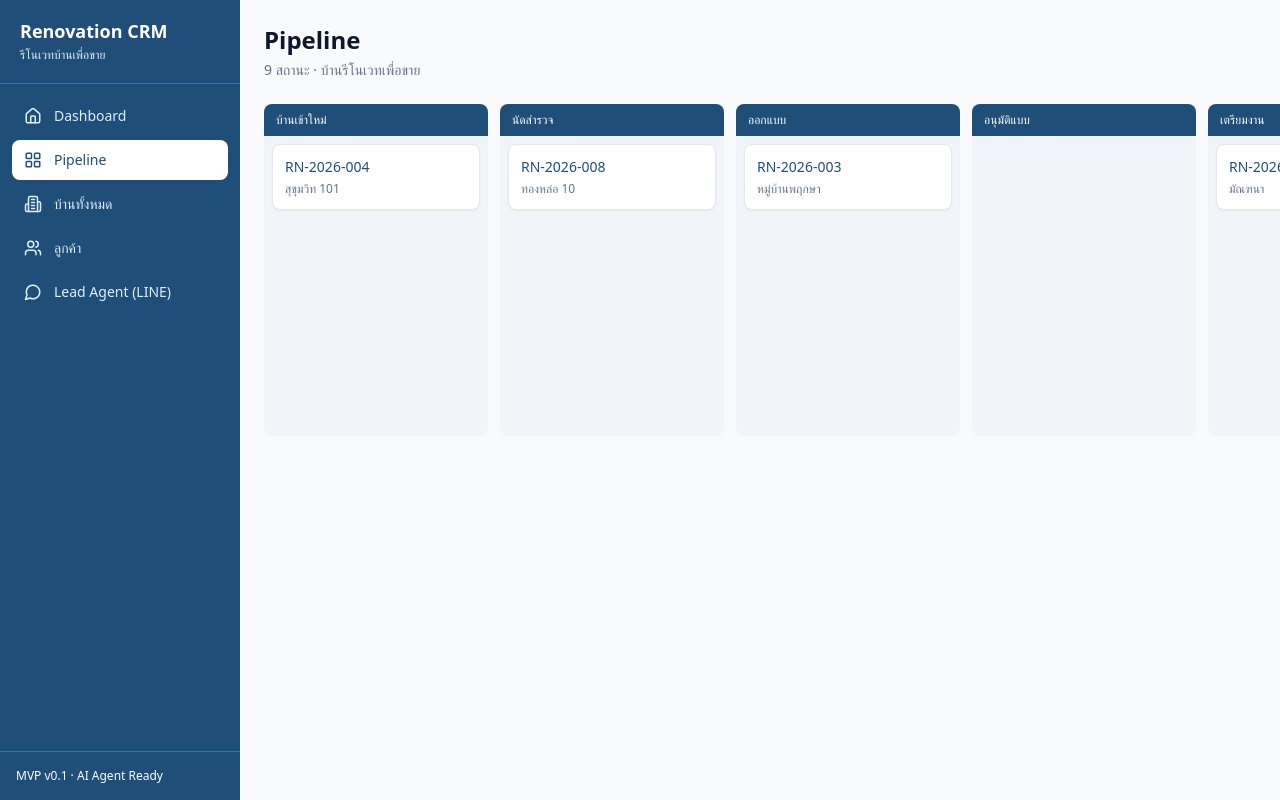
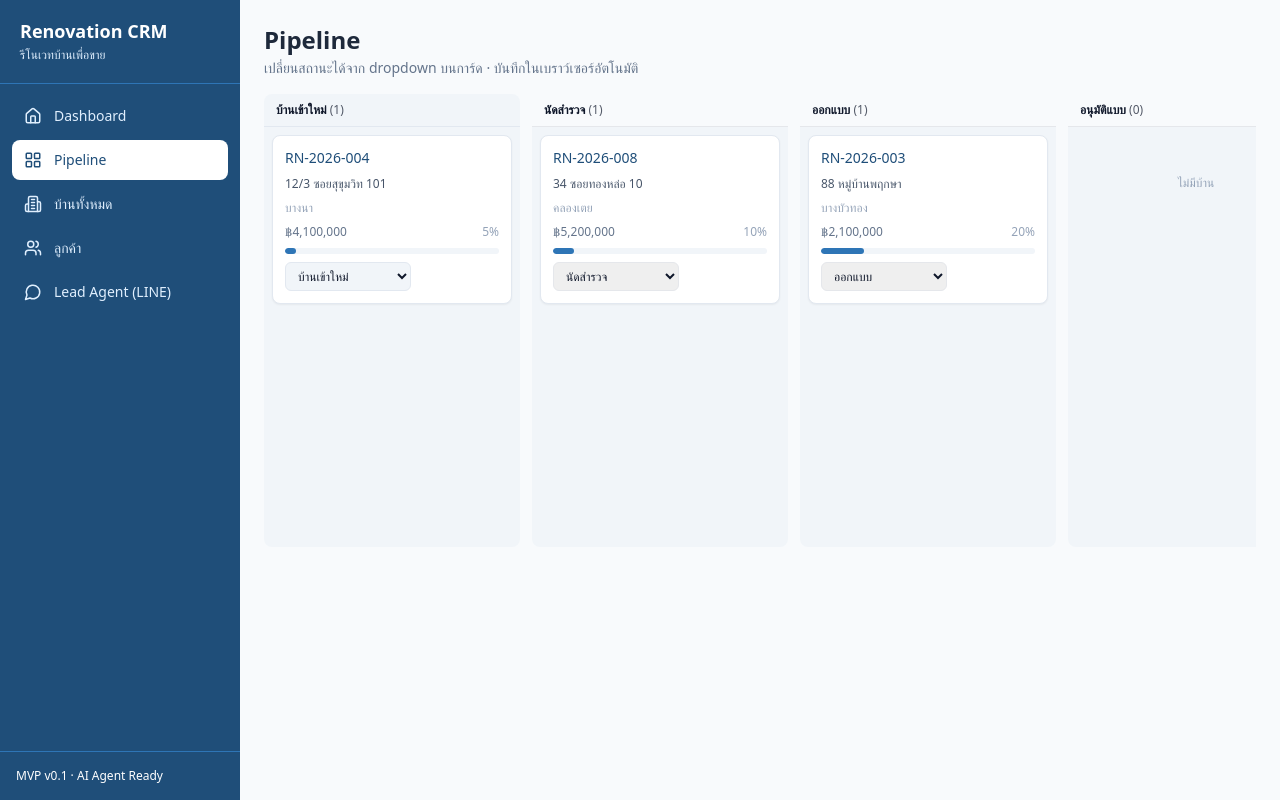
Before and after one commit to charawut112-coder/renovation-crm, a Next.js app: page /pipeline in a window 1280 px wide. Built offline with nearby package versions, Linux system fonts and the light colour scheme.

Commit message:
feat: Pipeline page with status dropdown and toast

```diff
--- a/app/pipeline/page.tsx
+++ b/app/pipeline/page.tsx
@@ -1,33 +1,109 @@
+"use client";
+
+import { useEffect, useState } from "react";
+import {
+  PIPELINE_STATUSES,
+  STATUS_COLORS,
+  loadProperties,
+  saveProperties,
+  progressFromStatus,
+  formatPrice,
+  type Property,
+  type PropertyStatus,
+} from "@/lib/data";
+import StatusSelect from "@/components/StatusSelect";
+
 export default function PipelinePage() {
-  const statuses = ["บ้านเข้าใหม่","นัดสำรวจ","ออกแบบ","อนุมัติแบบ","เตรียมงาน","เริ่มก่อสร้าง","ตรวจงานก่อนนำขาย","ส่งมอบให้ลูกค้า","หลังการขาย"];
-  const sample: Record<string, {code:string;addr:string}[]> = {
-    "บ้านเข้าใหม่": [{code:"RN-2026-004",addr:"สุขุมวิท 101"}],
-    "นัดสำรวจ": [{code:"RN-2026-008",addr:"ทองหล่อ 10"}],
-    "ออกแบบ": [{code:"RN-2026-003",addr:"หมู่บ้านพฤกษา"}],
-    "เตรียมงาน": [{code:"RN-2026-007",addr:"มัณฑนา"}],
-    "เริ่มก่อสร้าง": [{code:"RN-2026-001",addr:"ลาดพร้าว 15"}],
-    "ตรวจงานก่อนนำขาย": [{code:"RN-2026-002",addr:"รามอินทรา"}],
-    "ส่งมอบให้ลูกค้า": [{code:"RN-2026-005",addr:"พหลโยธิน"}],
-    "หลังการขาย": [{code:"RN-2026-006",addr:"อารีย์"}],
-  };
+  const [properties, setProperties] = useState<Property[]>([]);
+  const [toast, setToast] = useState<string | null>(null);
+
+  useEffect(() => {
+    setProperties(loadProperties());
+  }, []);
+
+  function updateStatus(id: string, status: PropertyStatus) {
+    setProperties((prev) => {
+      const next = prev.map((p) =>
+        p.id === id
+          ? { ...p, status, progress: progressFromStatus(status) }
+          : p
+      );
+      saveProperties(next);
+      const code = next.find((p) => p.id === id)?.code;
+      setToast(`${code} → ${status}`);
+      setTimeout(() => setToast(null), 2500);
+      return next;
+    });
+  }
+
   return (
-    <div className="p-6 overflow-x-auto">
-      <h1 className="text-2xl font-bold mb-1">Pipeline</h1>
-      <p className="text-slate-500 mb-6 text-sm">9 สถานะ · บ้านรีโนเวทเพื่อขาย</p>
-      <div className="flex gap-3 min-w-max">
-        {statuses.map(s => (
-          <div key={s} className="w-56 flex-shrink-0">
-            <div className="bg-brand-600 text-white text-xs font-medium px-3 py-2 rounded-t-lg">{s}</div>
-            <div className="bg-slate-100 p-2 rounded-b-lg min-h-[300px] space-y-2">
-              {(sample[s]||[]).map((p) => (
-                <div key={p.code} className="bg-white p-3 rounded-lg shadow-sm border text-sm">
-                  <div className="font-medium text-brand-600">{p.code}</div>
-                  <div className="text-xs text-slate-500 mt-1">{p.addr}</div>
+    <div className="p-6 h-screen overflow-hidden flex flex-col relative">
+      <div className="mb-4">
+        <h1 className="text-2xl font-bold text-slate-800">Pipeline</h1>
+        <p className="text-slate-500 text-sm mt-0.5">
+          เปลี่ยนสถานะได้จาก dropdown บนการ์ด · บันทึกในเบราว์เซอร์อัตโนมัติ
+        </p>
+      </div>
+
+      {toast && (
+        <div className="absolute top-4 right-6 z-20 bg-brand-600 text-white text-sm px-4 py-2 rounded-lg shadow-lg">
+          อัปเดตแล้ว: {toast}
+        </div>
+      )}
+
+      <div className="flex-1 overflow-x-auto">
+        <div className="flex gap-3 min-w-max pb-4">
+          {PIPELINE_STATUSES.map((status) => {
+            const items = properties.filter((p) => p.status === status);
+            return (
+              <div key={status} className="w-64 flex-shrink-0">
+                <div
+                  className={`rounded-t-lg px-3 py-2 text-xs font-semibold border-b ${STATUS_COLORS[status]}`}
+                >
+                  {status}{" "}
+                  <span className="opacity-70 font-normal">({items.length})</span>
                 </div>
-              ))}
-            </div>
-          </div>
-        ))}
+                <div className="bg-slate-100 rounded-b-lg p-2 min-h-[420px] space-y-2">
+                  {items.map((p) => (
+                    <div
+                      key={p.id}
+                      className="bg-white rounded-lg p-3 shadow-sm border border-slate-200 space-y-2"
+                    >
+                      <div className="font-medium text-sm text-brand-600">
+                        {p.code}
+                      </div>
+                      <div className="text-xs text-slate-600 truncate">
+                        {p.address}
+                      </div>
+                      <div className="text-xs text-slate-400">{p.district}</div>
+                      <div className="flex items-center justify-between gap-2">
+                        <span className="text-xs text-slate-500">
+                          {formatPrice(p.purchasePrice)}
+                        </span>
+                        <span className="text-xs text-slate-400">{p.progress}%</span>
+                      </div>
+                      <div className="h-1.5 bg-slate-100 rounded-full overflow-hidden">
+                        <div
+                          className="h-full bg-brand-500 rounded-full transition-all"
+                          style={{ width: `${p.progress}%` }}
+                        />
+                      </div>
+                      <StatusSelect
+                        value={p.status}
+                        onChange={(s) => updateStatus(p.id, s)}
+                      />
+                    </div>
+                  ))}
+                  {items.length === 0 && (
+                    <div className="text-xs text-slate-400 text-center py-10">
+                      ไม่มีบ้าน
+                    </div>
+                  )}
+                </div>
+              </div>
+            );
+          })}
+        </div>
       </div>
     </div>
   );
```
